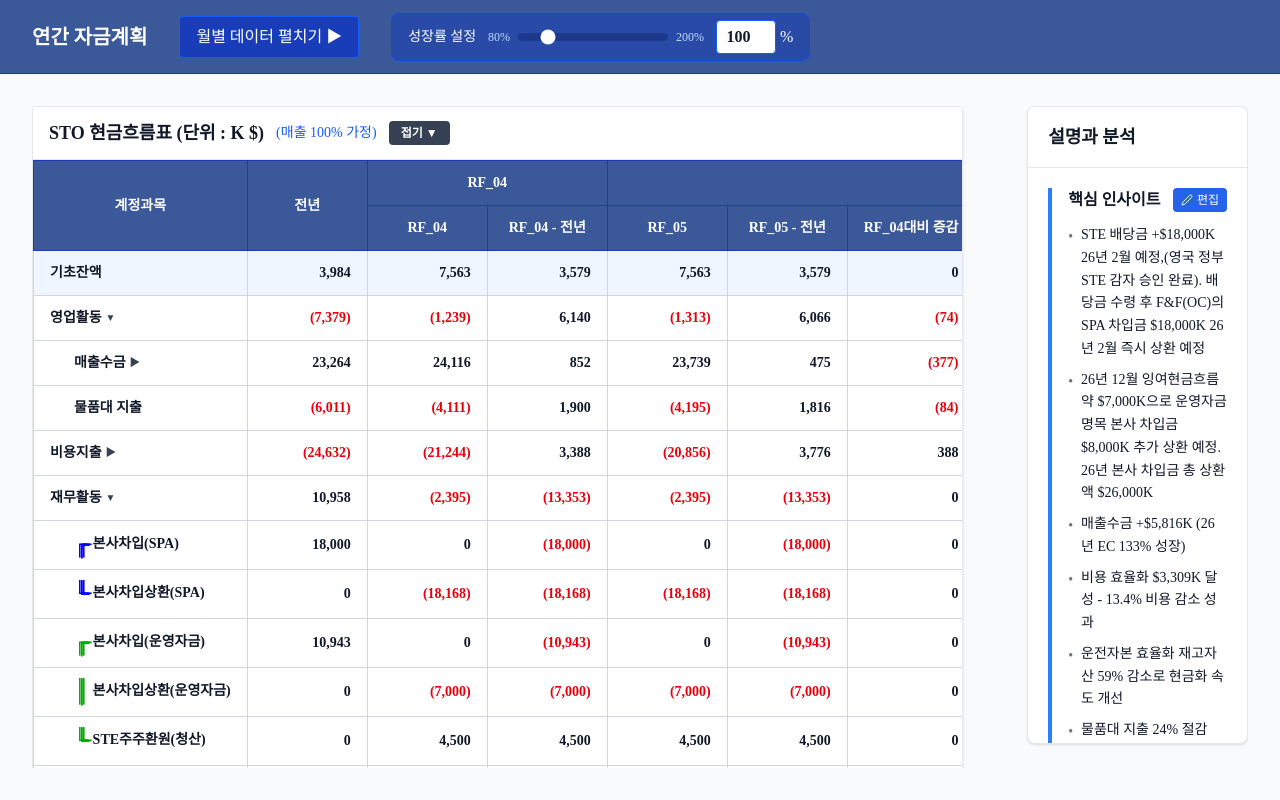
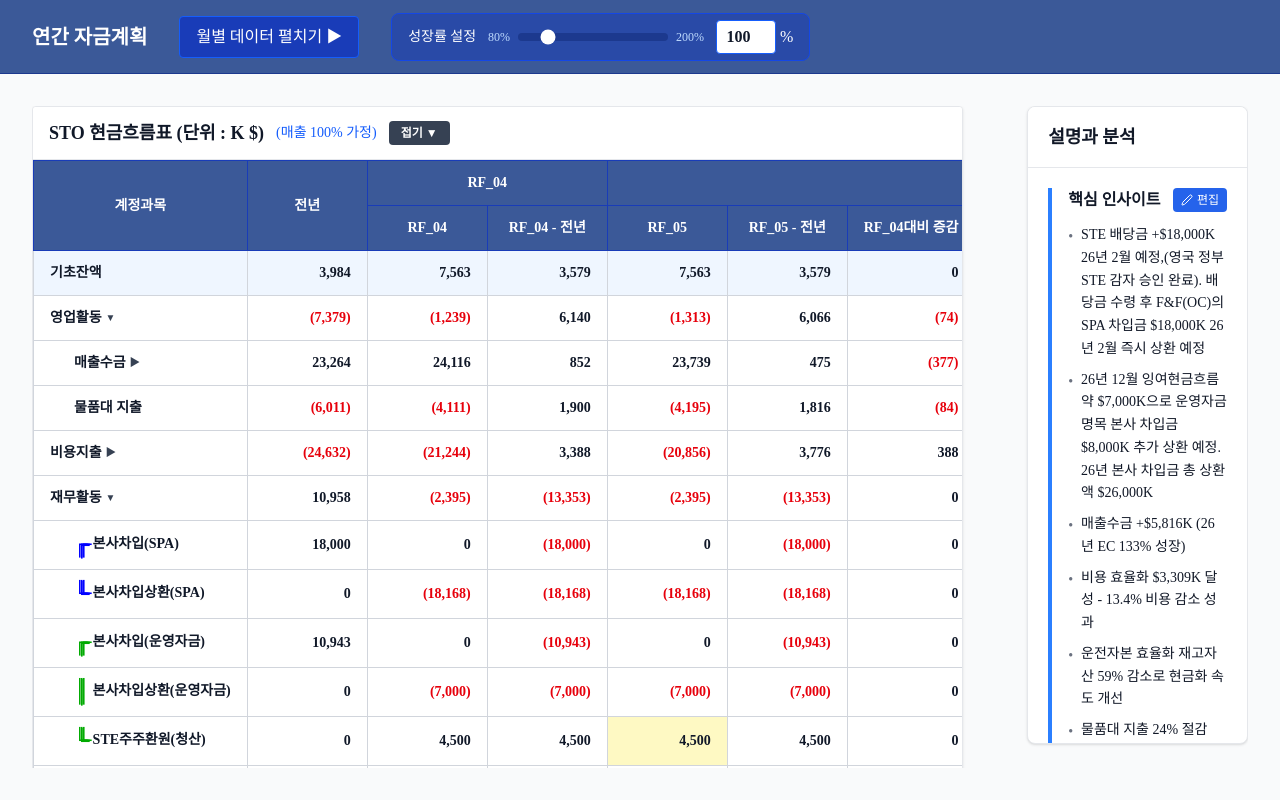
Before and after one commit to kyeongsoo88/stocashnew, a Next.js app: page / in a window 1280 px wide. Built offline with nearby package versions, Linux system fonts and the light colour scheme; a web font is replaced by a local one.

Commit message:
Add yellow highlight to STE주주환원 RF_05 cell
Co-authored-by: Cursor <cursoragent@cursor.com>

```diff
--- a/components/DataTable.tsx
+++ b/components/DataTable.tsx
@@ -472,10 +472,15 @@ export const DataTable: React.FC<DataTableProps> = ({
                     const val     = formatNum(cell);
                     const neg     = ci !== 0 && isNeg(cell);
                     const isDetailCol = isLast && useNewLayout && !showMonthly;
+                    const isSteYellow =
+                      node.data[0]?.includes('STE주주환원') &&
+                      ci === 4 &&
+                      useNewLayout && !showMonthly;
 
                     return (
                       <td
                         key={ci}
+                        style={isSteYellow ? { backgroundColor: '#fef9c3' } : {}}
                         className={cn(
                           'px-4 py-3 border border-gray-300 whitespace-nowrap font-bold',
                           neg && !isDetailCol ? 'text-red-600' : 'text-gray-900',
```
